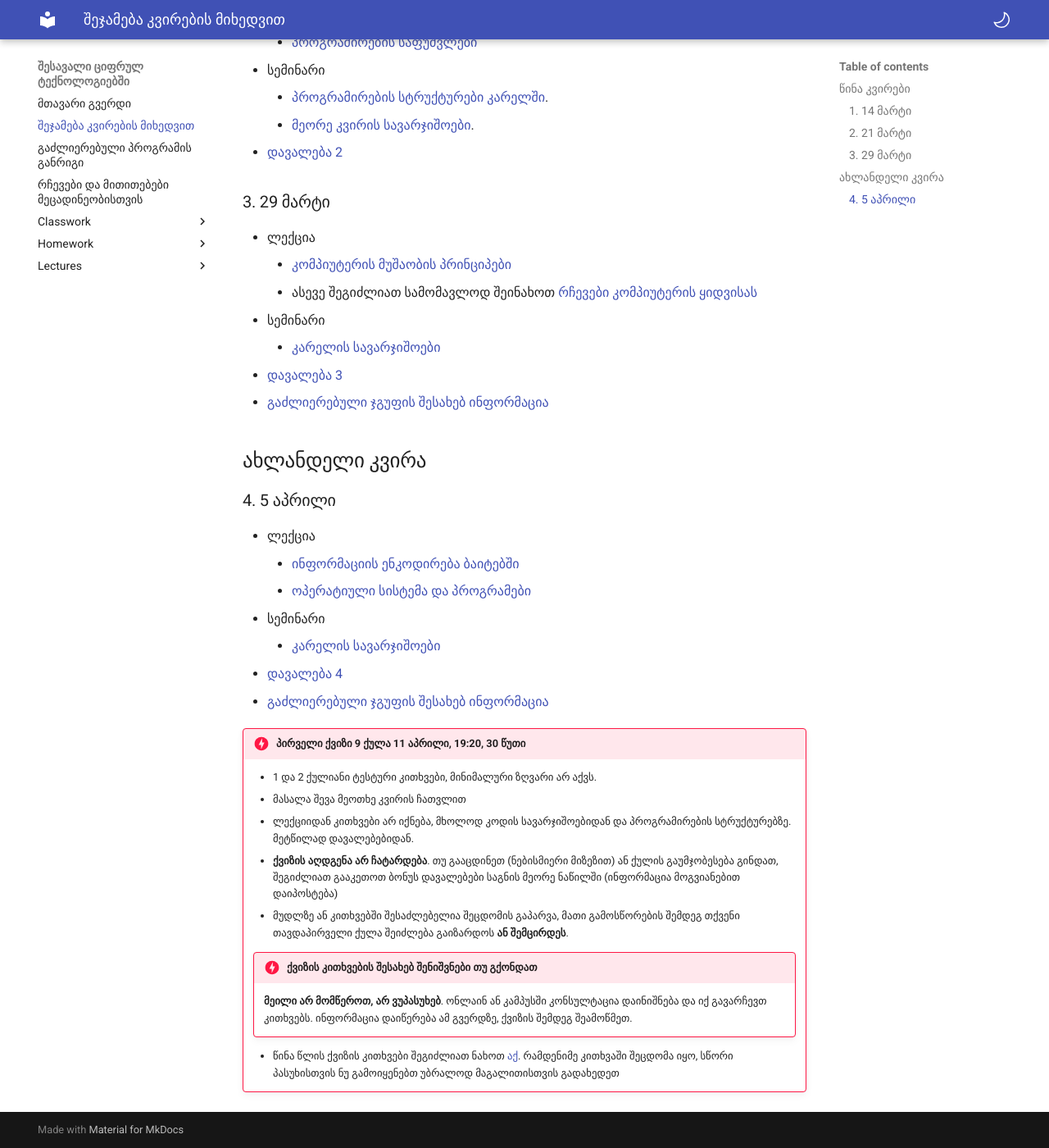
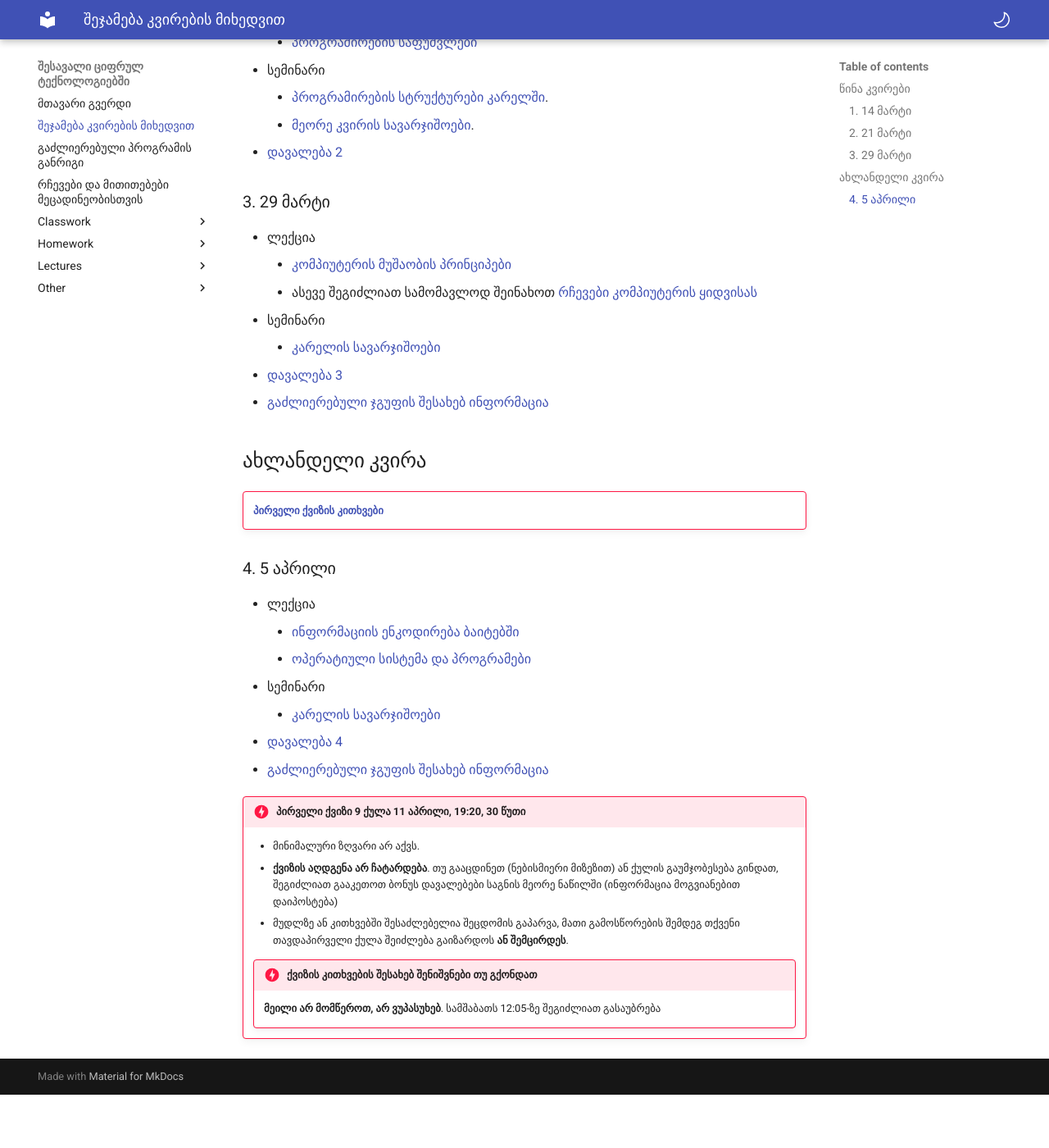
Before and after one commit to freeuni-digital-technologies-archive/22s, an MkDocs documentation site: the page built from content/00_review.md, in a window 1280 px wide and 1400 px high, scrolled down 762 px. Shown: the whole window at 82% size. Built offline with MkDocs 1.6.1 and Material for MkDocs 9.7.7, drawn with Linux system fonts in a browser that asks for light colours; after the commit the page ends 2097 px from its top, so only the background shows below that; some of the changed lines change nothing that is shown.

Commit message:
quiz1 afetr

````diff
--- a/content/00_review.md
+++ b/content/00_review.md
@@ -32,6 +32,10 @@
 - [გაძლიერებული ჯგუფის შესახებ ინფორმაცია](/advanced_group)
 
 ## ახლანდელი კვირა
+!!! Danger ""
+	**[პირველი ქვიზის კითხვები](/other/quiz1)**
+
+
 ### 4. 5 აპრილი
 - ლექცია
 	- [ინფორმაციის ენკოდირება ბაიტებში](/lectures/04_bits_bytes)
@@ -43,11 +47,16 @@
 
 
 !!! Danger "პირველი ქვიზი 9 ქულა 11 აპრილი, 19:20, 30 წუთი"
-	- 1 და 2 ქულიანი ტესტური კითხვები, მინიმალური ზღვარი არ აქვს.
-	- მასალა შევა მეოთხე კვირის ჩათვლით
-	- ლექციიდან კითხვები არ იქნება, მხოლოდ კოდის სავარჯიშოებიდან და პროგრამირების სტრუქტურებზე. მეტწილად დავალებებიდან.
+	- მინიმალური ზღვარი არ აქვს.
 	- **ქვიზის აღდგენა არ ჩატარდება**. თუ გააცდინეთ (ნებისმიერი მიზეზით) ან ქულის გაუმჯობესება გინდათ, შეგიძლიათ გააკეთოთ ბონუს დავალებები საგნის მეორე ნაწილში (ინფორმაცია მოგვიანებით დაიპოსტება)
 	- მუდლზე ან კითხვებში შესაძლებელია შეცდომის გაპარვა, მათი გამოსწორების შემდეგ თქვენი თავდაპირველი ქულა შეიძლება გაიზარდოს **ან შემცირდეს**.
 	!!! Danger "ქვიზის კითხვების შესახებ შენიშვნები თუ გქონდათ"
-		**მეილი არ მომწეროთ, არ ვუპასუხებ**. ონლაინ ან კამპუსში კონსულტაცია დაინიშნება და იქ გავარჩევთ კითხვებს. ინფორმაცია დაიწერება ამ გვერდზე, ქვიზის შემდეგ შეამოწმეთ.
+		**მეილი არ მომწეროთ, არ ვუპასუხებ**. სამშაბათს 12:05-ზე შეგიძლიათ გასაუბრება
+
+
+<!--
+	- მასალა შევა მეოთხე კვირის ჩათვლით
+	- ლექციიდან კითხვები არ იქნება, მხოლოდ კოდის სავარჯიშოებიდან და პროგრამირების სტრუქტურებზე. მეტწილად დავალებებიდან.
+	- 1 და 2 ქულიანი ტესტური კითხვები
 	- წინა წლის ქვიზის კითხვები შეგიძლიათ ნახოთ [აქ](https://freeuni-digital-technologies-archive.github.io/21f/info/quiz1.html). რამდენიმე კითხვაში შეცდომა იყო, სწორი პასუხისთვის ნუ გამოიყენებთ უბრალოდ მაგალითისთვის გადახედეთ
+-->
--- /dev/null
+++ b/content/other/quiz1.md
@@ -0,0 +1,117 @@
+# პირველი ქვიზის კითხვები
+
+## 1. 1 ქულა
+რა ზომის სამყაროში იმუშავებს მოცემული კოდის ფრაგმენტი ერორის გარეშე? საწყისი პოზიცია: პირველი უჯრა, აღმოსავლეთით. იგულისხმეთ, რომ საზღვრების გარდა სამყაროში არ არის სხვა კედელი.
+
+```js
+for(var i = 0; i < 7; i++){
+	move();
+	putBall();
+}
+```
+
+- [ ] ნებისმიერი ზომის სამყაროში იმუშავებს
+- [ ] 6 უჯრა ან მეტი
+- [ ] 7 უჯრა ან მეტი
+- [x] 8 უჯრა ან მეტი
+- [ ] ნებისმიერი ზომის სამყაროში იქნება ერორი
+- [ ] არცერთი პასუხი არ არის სწორი
+
+
+## 2. 2 ქულა
+
+აქედან რომელი ბრძანებაა ისეთი, რომელიც შეგვიძლია ჩავწეროთ if-ში, მაგრამ არა while-ში?
+- [ ] frontIsClear()
+- [ ] ballsPresent()
+- [ ] rightIsClear()
+- [ ] ყველა
+- [x] არცერთი
+
+
+## 3. 1 ქულა
+სად დაასრულებს მუშაობას კარელი? საწყისი პოზიცია: პირველი უჯრა, აღმოსავლეთით. სამყაროს ზომა არის 5x5. იგულისხმეთ, რომ საზღვრების გარდა სამყაროში არ არის სხვა კედელი. პოზიციები მოცემულია სტანდარტული კოორდინატებით, ჯერ ჰორიზონტალური შემდეგ ვერტიკალური (1x2 ნიშნავს კარელის წინა უჯრა, 2x1 ნიშნავს კარელის ზედა უჯრა და ა.შ.)
+
+```js
+function start() {
+	turnLeft();
+	move();
+	turnLeft();
+	turnLeft();
+	move();
+	turnLeft();
+	move();
+}
+```
+
+- [ ] 2x1
+- [ ] კარელი დაეჯახება კედელს 1x1 უჯრაზე, სამხრეთით
+- [ ] კარელი დაეჯახება კედელს 1x1 უჯრაზე, დასავლეთით
+- [ ] 2x2
+- [ ] 1x1
+- [ ] კარელი დაეჯახება კედელს 2x1 უჯრაზე, დასავლეთით
+- [x] არცერთი პასუხი არ არის სწორი
+
+
+## 4. 2 ქულა
+ქვემოთ მოცემულ სამყაროში რა მოხდება f1 ფუნქციის გამოძახებისას? moveToWall ფუნქცია იგულისმება რომ არსებობს და მისი გამოძახებისას კარელი მიდის კედლამდე.
+
+```js
+function f1() {
+   for (var i=0; i < 4; i++) {
+	   moveToWall();
+	   turnLeft();
+	   f2();
+   }
+}
+
+function f2() {
+	for (var i=0; i<8; i++) {
+		putBall();
+	}
+}
+```
+
+- [x] კარელი დადებს 8 ბურთს ოთხივე კუთხეში
+- [ ] კარელი დადებს 8 ბურთს სამ კუთხეში
+- [ ] კარელი დადებს 32 ბურთს ოთხივე კუთხეში
+- [ ] კარელი დადებს 32 ბურთს სამ კუთხეში
+- [ ] კარელი შეეჯახება კედელს
+- [ ] არცერთი პასუხი არ არის სწორი
+- [ ] კარელი გაიჭედება უსასრულო ციკლში
+
+## 5. 1 ქულა
+
+კარელი არის 1x1 უჯრაზე, აღმოსავლეთ მიმართულებით. რა იქნება კარელის მიმართულება ამ კოდის შესრულების შემდეგ?
+```js
+for (var i = 0; i < 4; i++) {
+	for (var i = 0; i < 8; i++) {
+		turnLeft();
+	}
+}
+```
+
+- [ ] კარელი დაეჯახება კედელს
+- [x] აღმოსავლეთით
+- [ ] დასავლეთით
+- [ ] ჩრდილოეთით
+- [ ] სამხრეთით
+- [ ] არცერთი პასუხი არ არის სწორი
+
+
+## 6. 2 ქულა
+კარელი არის 5x5 სამყაროში პირველ უჯრაზე, აღმოსავლეთით. 1x1 და 1x3 უჯრებზე დევს ბურთები. რა მოხდება ქვემოთ მოცემული კოდის გაშვების შემდეგ?
+```js
+while (frontIsClear()) {
+	takeBall();
+	move();
+	move();
+}
+```
+
+- [ ] მოხდება error ბოლო უჯრაზე ბურთის აღებისას
+- [x] კარელი აიღებს ორივე ბურთს
+- [ ] კარელი აიღებს მხოლოდ ერთ ბურთს 1x1 უჯრიდან
+- [ ] კარელი აიღებს მხოლოდ ერთ ბურთს 1x3 უჯრიდან
+- [ ] მოხდება error, რადგან ბოლო უჯრაზე კარელი შეეცდება ბურთის აღებას
+- [ ] მოხდება error, რადგან ბოლო უჯრაზე კარელი დაეჯახება კედელს
+- [ ] არცერთი პასუხი არ არის სწორი
````
